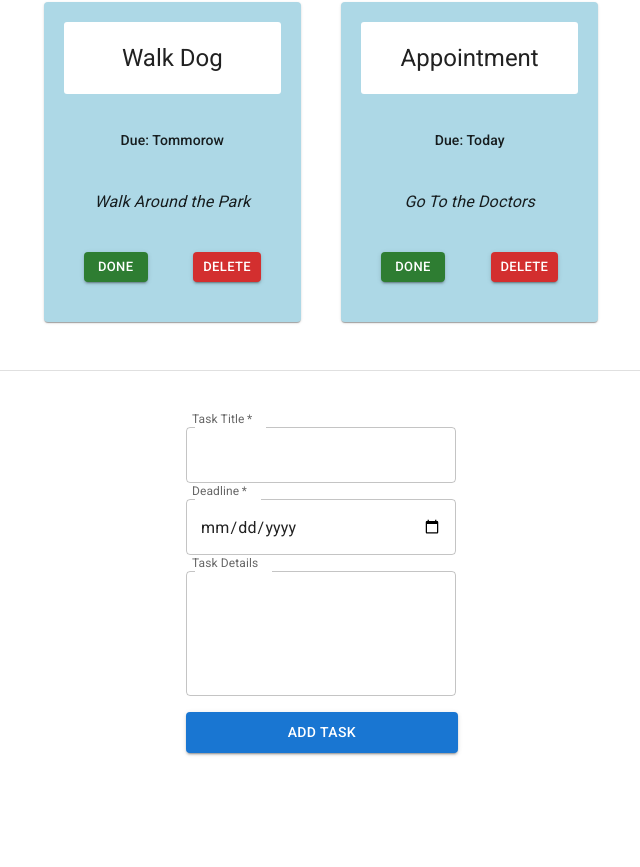
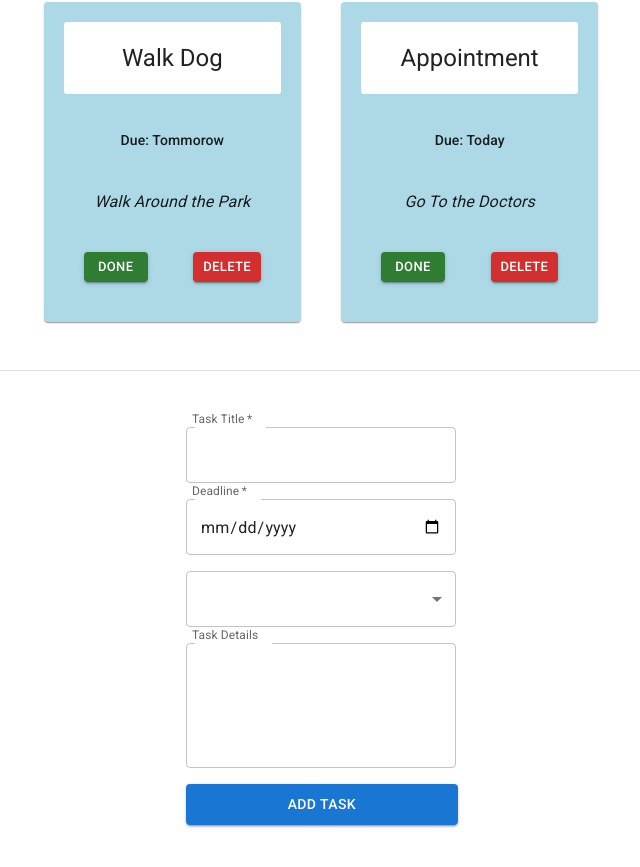
Before and after one commit to SimmiiP/react-basic-labs, a React (Create React App) app in the folder tasky/: page / in a window 1280 px wide. Shown: the part 559-1426 px from the top of the page, without its empty margins (319-959 px from the left). Built offline with nearby package versions, Linux system fonts and the light colour scheme.

Commit message:
Week 3 Exercises Done

```diff
--- a/tasky/src/App.js
+++ b/tasky/src/App.js
@@ -113,7 +113,7 @@
       {/* End Task Card Grid */}
 
      {/* Footer - Add Task Form */}
-     <Container
+      <Container
         component="footer"
         sx={{
           borderTop: (theme) => `1px solid ${theme.palette.divider}`,
--- a/tasky/src/components/Form.js
+++ b/tasky/src/components/Form.js
@@ -2,6 +2,8 @@
 import Box from '@mui/material/Box';
 import TextField from '@mui/material/TextField';
 import Button from '@mui/material/Button';
+import Select from '@mui/material/Select';
+import MenuItem from '@mui/material/Menu';
 const AddTaskForm = (props) => {
 
   return (
@@ -32,6 +34,21 @@
           onChange={(event) => props.change(event)}
         />
       </div>
+
+      <div>
+      <Select
+    labelId="demo-simple-select-label"
+    id="demo-simple-select"
+    value="priority"
+    label="Priority"
+    onChange={(event) => props.change(event)}
+  >
+    <MenuItem value="low" >Low</MenuItem>
+    <MenuItem value="medium">Medium</MenuItem>
+    <MenuItem value="high">High</MenuItem>
+  </Select>
+      </div>
+
       <div>
         <TextField
           name="description"
@@ -43,6 +60,7 @@
           onChange={(event) => props.change(event)}
         />
       </div>
+
       <div>
         <Button
           type="submit"
```
